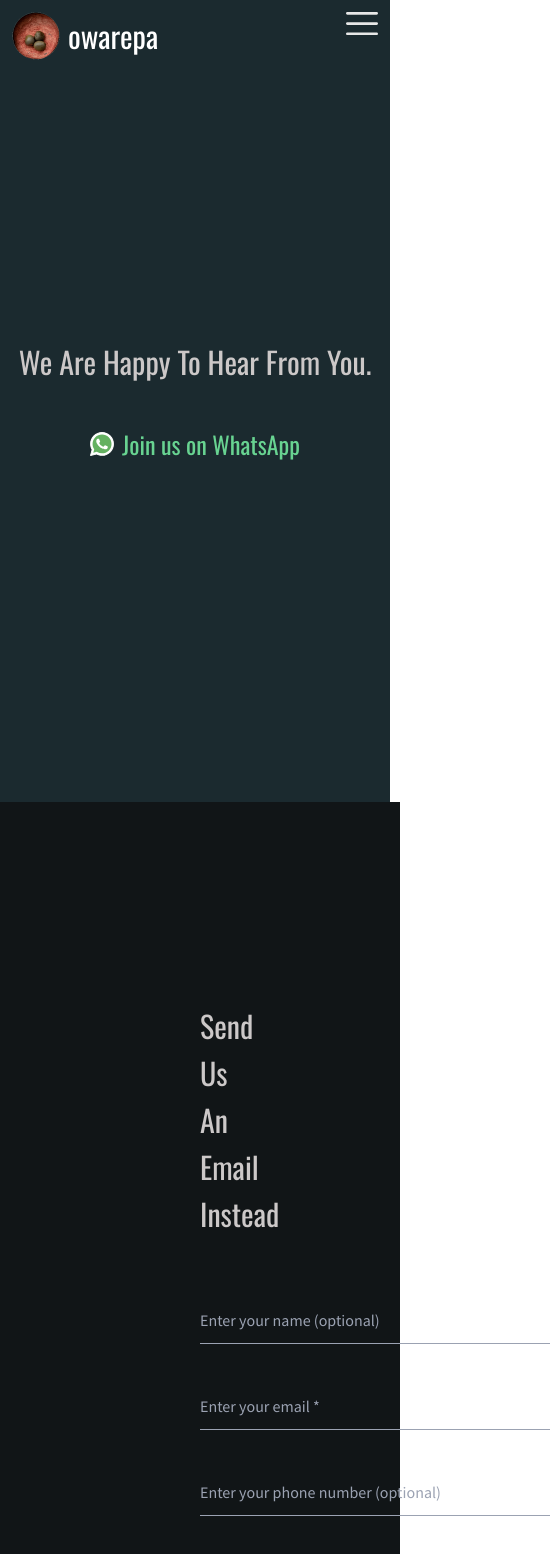
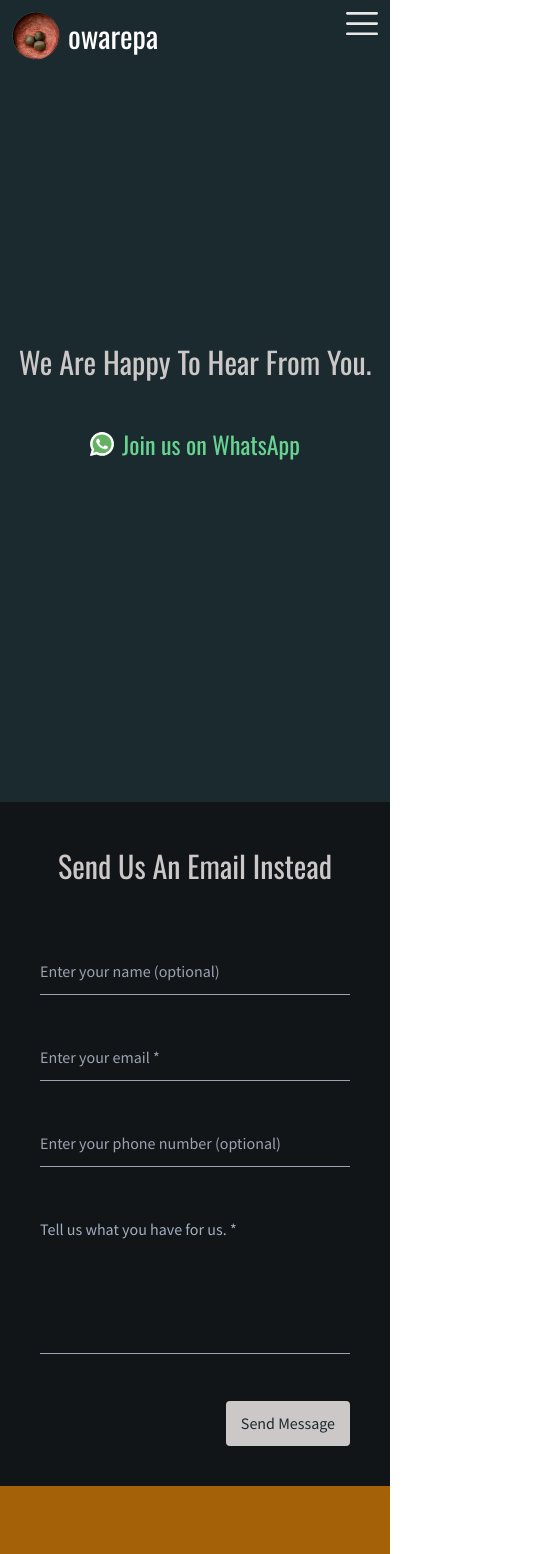
Before and after one commit to ebenKB/owarepa, a Next.js app: page /contact in a window 390 px wide. Shown: the top 1554 px of the page, 550 px wide, since content can reach past the window. Built offline with nearby package versions, Linux system fonts and the light colour scheme.

Commit message:
make contact form mobile responsive

```diff
--- a/styles/contact.module.css
+++ b/styles/contact.module.css
@@ -85,6 +85,12 @@
   width: 100%;
 }
 
+@media only screen and (max-width: 768px) {
+  .contact_form {
+
+  }
+}
+
 @media only screen and (max-width: 640px) {
   .contact_form {
     width: 90%;
--- a/styles/dark-contact.module.css
+++ b/styles/dark-contact.module.css
@@ -61,3 +61,23 @@
   width: 100%;
   justify-content: space-between;
 }
+
+
+@media only screen and (max-width: 768px) {
+  .contact_wrapper{
+    padding: 40px;
+    width: 100%;
+  }
+
+  .contact_wrapper .item {
+    min-width: 100%;
+  }
+}
+
+
+@media only screen and (max-width: 640px) {
+  .contact_wrapper{
+    padding: 40px;
+    width: 100%;
+  }
+}
```
